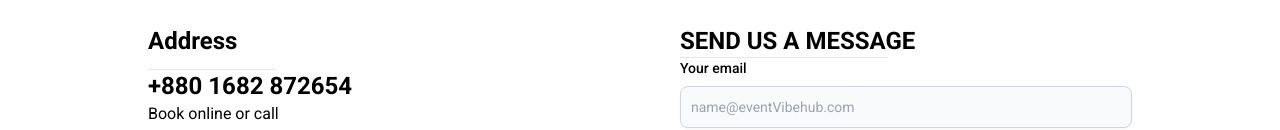
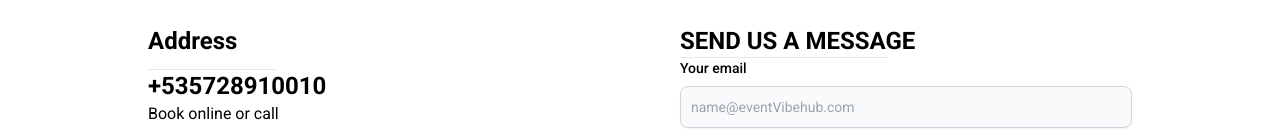
Before and after one commit to Mehak6902/Event-HUB, a React (Vite) app: page /contact in a window 1280 px wide. Shown: the part 207-337 px from the top of the page. Built offline with nearby package versions, Linux system fonts and the light colour scheme; what react-chatbot-kit would draw is missing.

Commit message:
modified contact

```diff
--- a/src/pages/contact/Contact.jsx
+++ b/src/pages/contact/Contact.jsx
@@ -45,7 +45,7 @@
           {/* <img src={logo} alt="" className="w-32" /> */}
           <h2 className="text-2xl font-semibold  mb-3">Address</h2>
           <hr className="w-32 " />
-          <h2 className="text-2xl font-semibold">+880 1682 872654</h2>
+          <h2 className="text-2xl font-semibold">+535728910010  </h2>
           <p className="text-base mb-3">Book online or call</p>
           <h2 className="text-2xl font-semibold">contact@eventVibehub.com</h2>
           <div className="flex items-center ">
```
